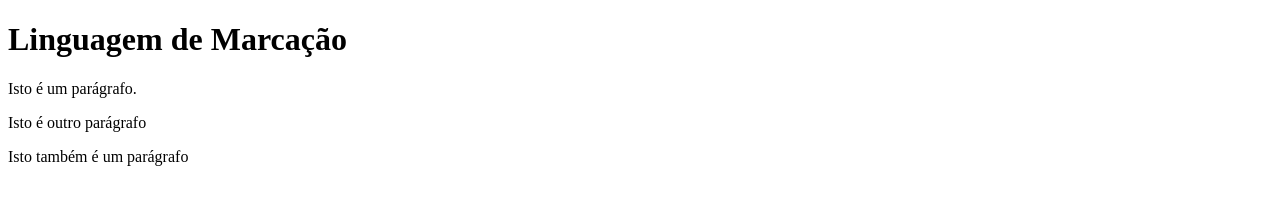
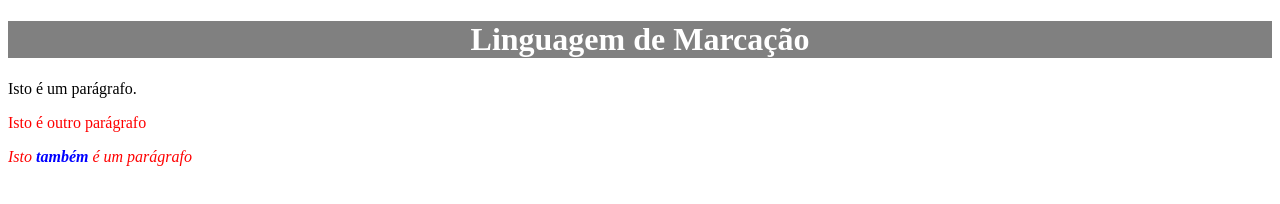
Before and after one commit to MiguelSouza0/Linguagem-de-Marcacao, a plain HTML site: page aula_13-11-24/exe3.html in a window 1280 px wide. Drawn offline with Linux system fonts and the light colour scheme.

Commit message:
atividade do "Hello World" css

```diff
--- a/aula_13-11-24/estilo.css
+++ b/aula_13-11-24/estilo.css
@@ -0,0 +1,16 @@
+h1{
+    text-align: center;
+    color: white;
+    background-color: gray;
+}
+.texto{
+    color: red;
+}
+
+.italico{
+    font-style: italic;
+}
+span{
+    color: blue;
+    font-weight: bold;
+}
--- a/aula_13-11-24/exe3.html
+++ b/aula_13-11-24/exe3.html
@@ -3,13 +3,13 @@
 <head>
     <meta charset="UTF-8">
     <meta name="viewport" content="width=device-width, initial-scale=1.0">
-    <title>Document</title>
+    <title>Atividade 4</title>
     <link rel="stylesheet" href="estilo.css">
 </head>
 <body>
     <h1>Linguagem de Marcação</h1>
     <p>Isto é um parágrafo.</p>
     <p class="texto">Isto é outro parágrafo</p>
-    <p class="texto italico">Isto também é um parágrafo</p>
+    <p class="texto italico">Isto <span>também</span> é um parágrafo</p>
 </body>
 </html>
```
Also changed, not shown: aula_13-11-24/exe0.html (+1 -1 lines), aula_13-11-24/exe1.html (+1 -1 lines), aula_13-11-24/exe2.html (+1 -1 lines).
